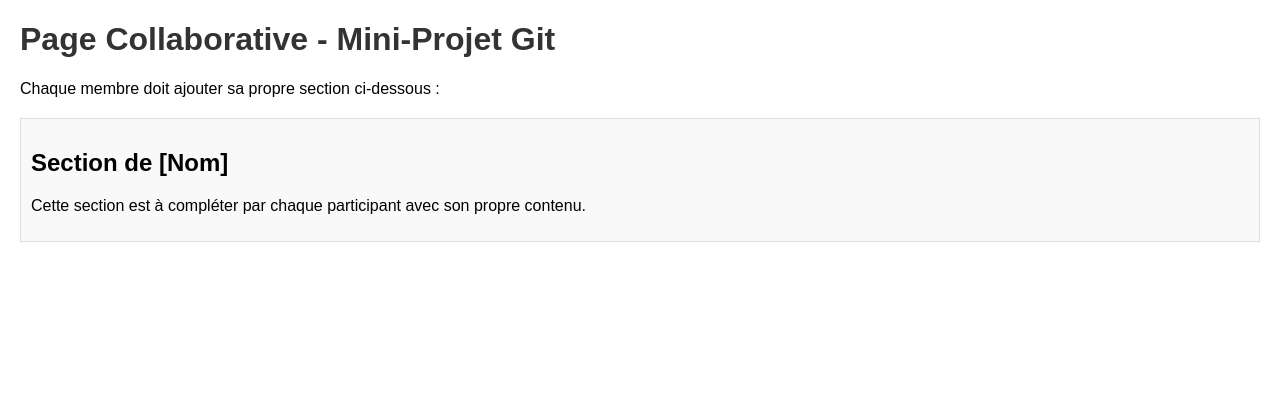
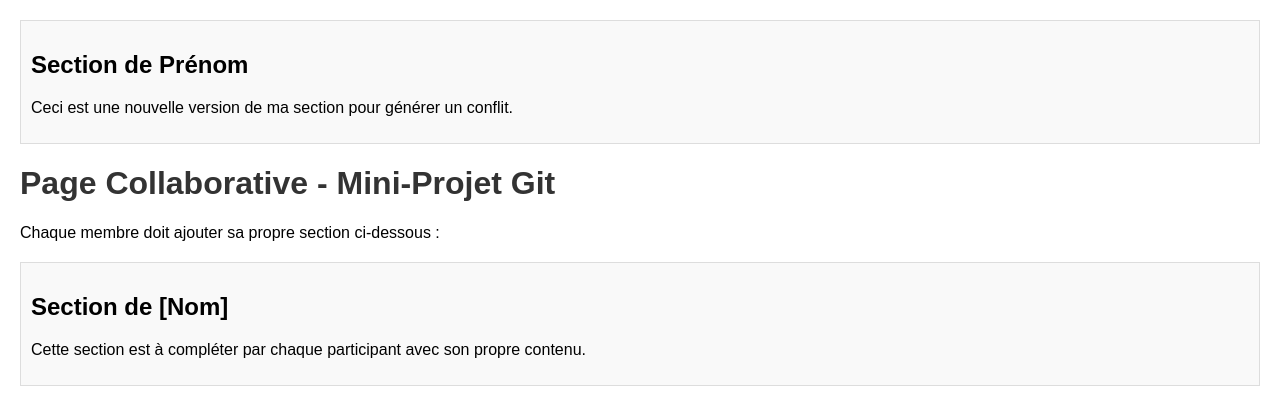
Before and after one commit to SebastienR78/projet_conflit, a plain HTML site: page index.html in a window 1280 px wide. Drawn offline with Linux system fonts and the light colour scheme.

Commit message:
Ajout de la section de Prénom

```diff
--- a/index.html
+++ b/index.html
@@ -4,6 +4,10 @@
     <meta charset="UTF-8">
     <meta name="viewport" content="width=device-width, initial-scale=1.0">
     <title>Mini-Projet - Gestion de Conflits avec Git</title>
+    <div class="section">
+        <h2>Section de Prénom</h2>
+        <p>Ceci est une nouvelle version de ma section pour générer un conflit.</p>
+    </div>
     <style>
         body {
             font-family: Arial, sans-serif;
```
